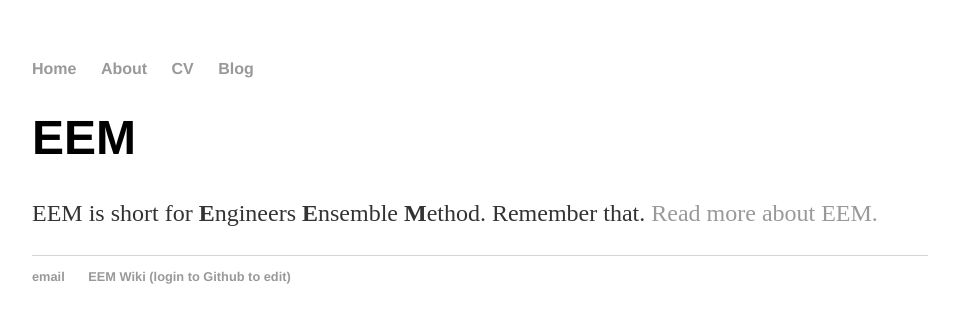
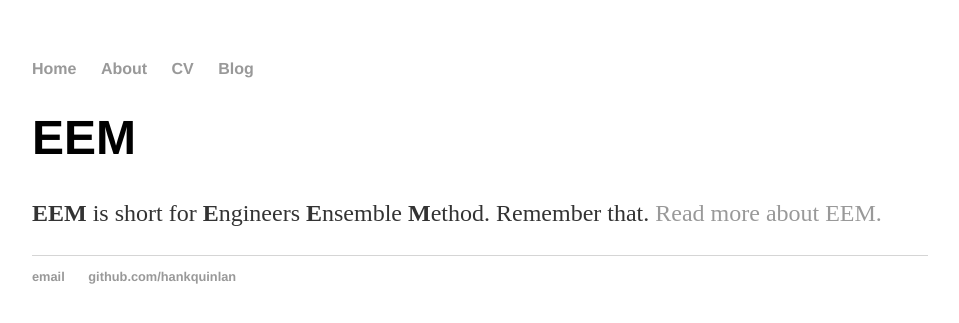
Before and after one commit to takasimiz/bak-github.io, a Jekyll site: the page built from index.html, in a window 1280 px wide. Shown: the top 323 px of the page, without its empty margins (160-1119 px from the left). Built offline with Jekyll 4.4.1, drawn with Linux system fonts in a browser that asks for light colours.

Commit message:
Update index.html

```diff
--- a/index.html
+++ b/index.html
@@ -1,31 +1,9 @@
-<!DOCTYPE html>
-<html>
-	<head>
-		<title>EEM</title>
-		<!-- link to main stylesheet -->
-		<link rel="stylesheet" type="text/css" href="/css/main.css">
-	</head>
-	<body>
-		<nav>
-    		<ul>
-        		<li><a href="/">Home</a></li>
-	        	<li><a href="/about">About</a></li>
-        		<li><a href="/cv">CV</a></li>
-        		<li><a href="/blog">Blog</a></li>
-    		</ul>
-		</nav>
-		<div class="container">
-    		<div class="blurb">
-			<h1>EEM</H1>
-			<p>EEM is short for <strong>E</strong>ngineers <strong>E</strong>nsemble <strong>M</strong>ethod. Remember that.
+---
+layout: default
+title: EEM
+---
+<div class="blurb">
+<h1>EEM</H1>
+	<p><strong>EEM</strong> is short for <strong>E</strong>ngineers <strong>E</strong>nsemble <strong>M</strong>ethod. Remember that.
 				<a href="/blog">Read more about EEM.</a></p>
-    		</div><!-- /.blurb -->
-		</div><!-- /.container -->
-		<footer>
-    		<ul>
-        		<li><a href="mailto:kor19952006@gmail.com">email</a></li>
-        		<li><a href="https://github.com/STakashimizu/EEM/wiki">EEM Wiki (login to Github to edit)</a></li>
-			</ul>
-		</footer>
-	</body>
-</html>
+</div><!-- /.blurb -->
```
